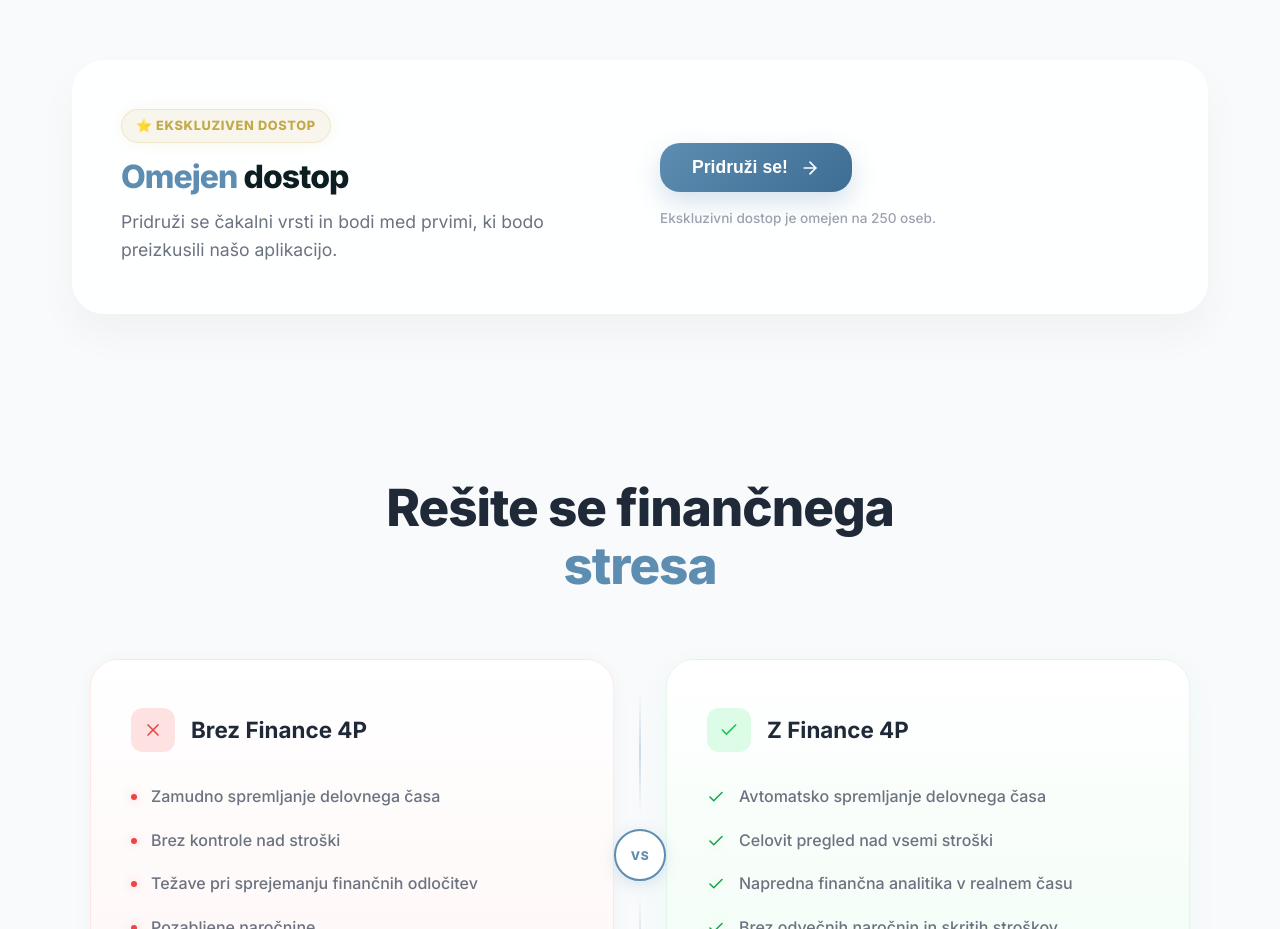
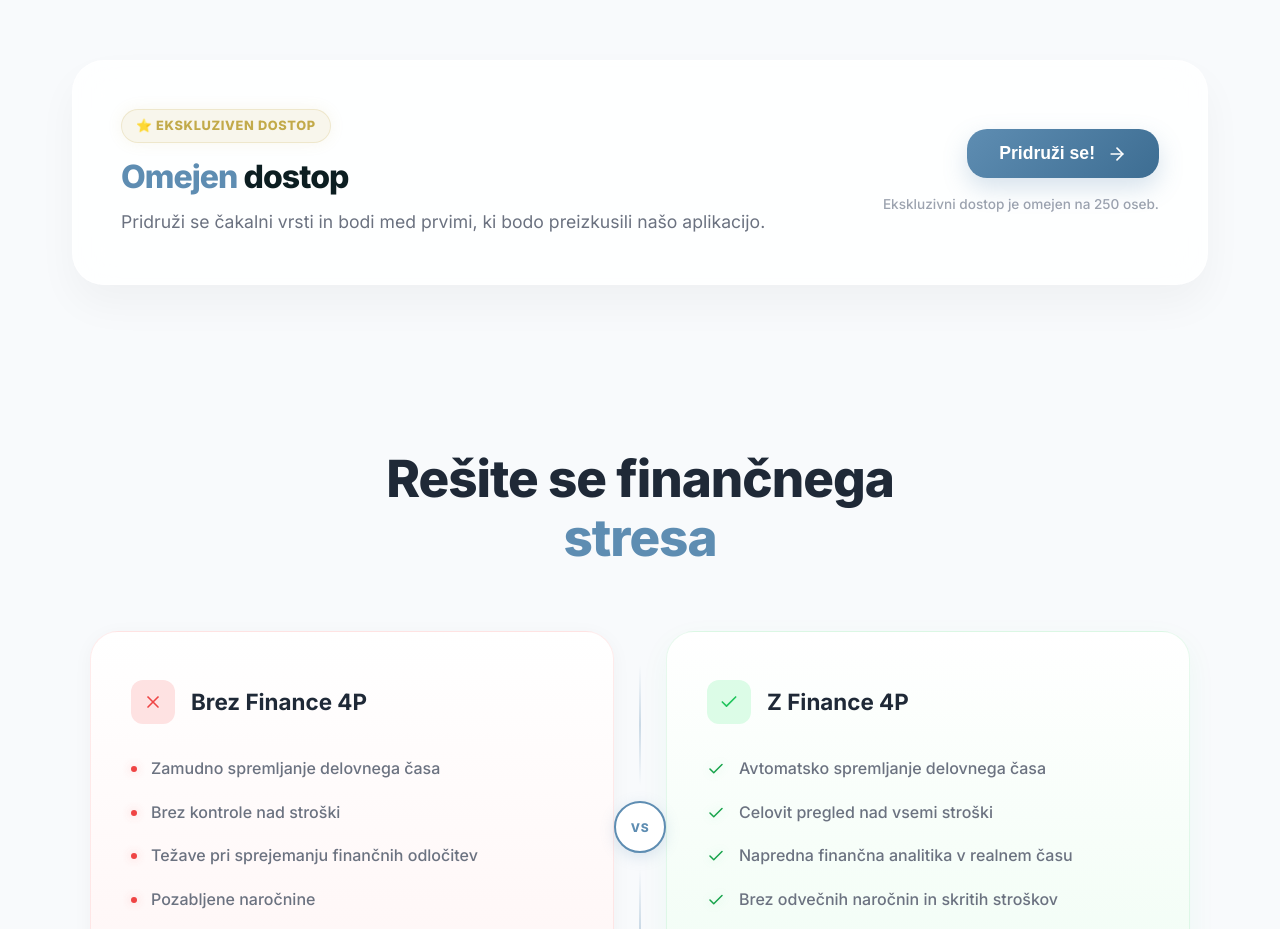
Before and after one commit to filipkolle/Landing-4P, a React (Vite) app: page / in a window 1280 px wide. Shown: the part 3920-4849 px from the top of the page. Built offline with nearby package versions, Linux system fonts and the light colour scheme.

Commit message:
style: move subscribe cta button to the far right on desktop

```diff
--- a/src/styles/LandingPage.css
+++ b/src/styles/LandingPage.css
@@ -1454,7 +1454,7 @@
 
 .subscribe-grid {
   display: grid;
-  grid-template-columns: 1fr 1fr;
+  grid-template-columns: 1fr auto;
   gap: 40px;
   align-items: center;
 }
@@ -1477,7 +1477,7 @@
   display: flex;
   flex-direction: column;
   gap: 16px;
-  align-items: flex-start;
+  align-items: flex-end;
 }
 
 .cta-badge {
```
